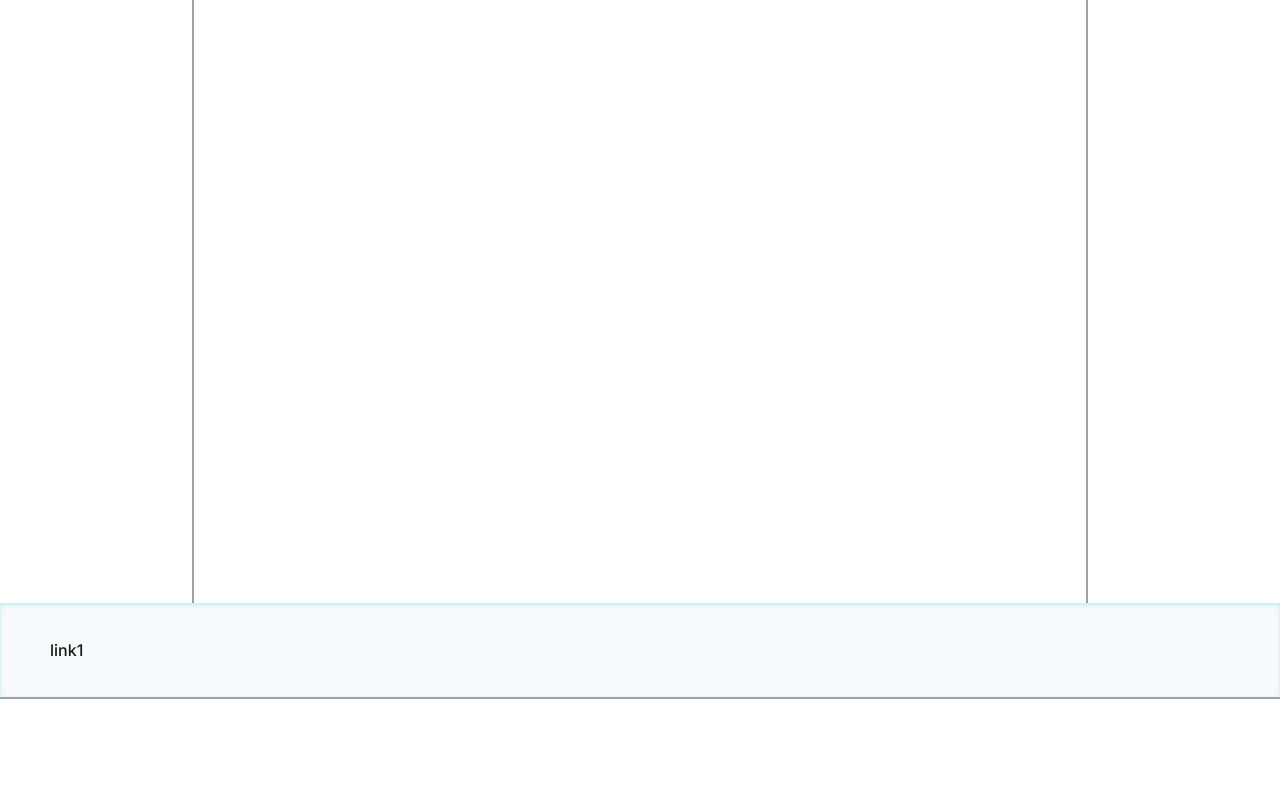
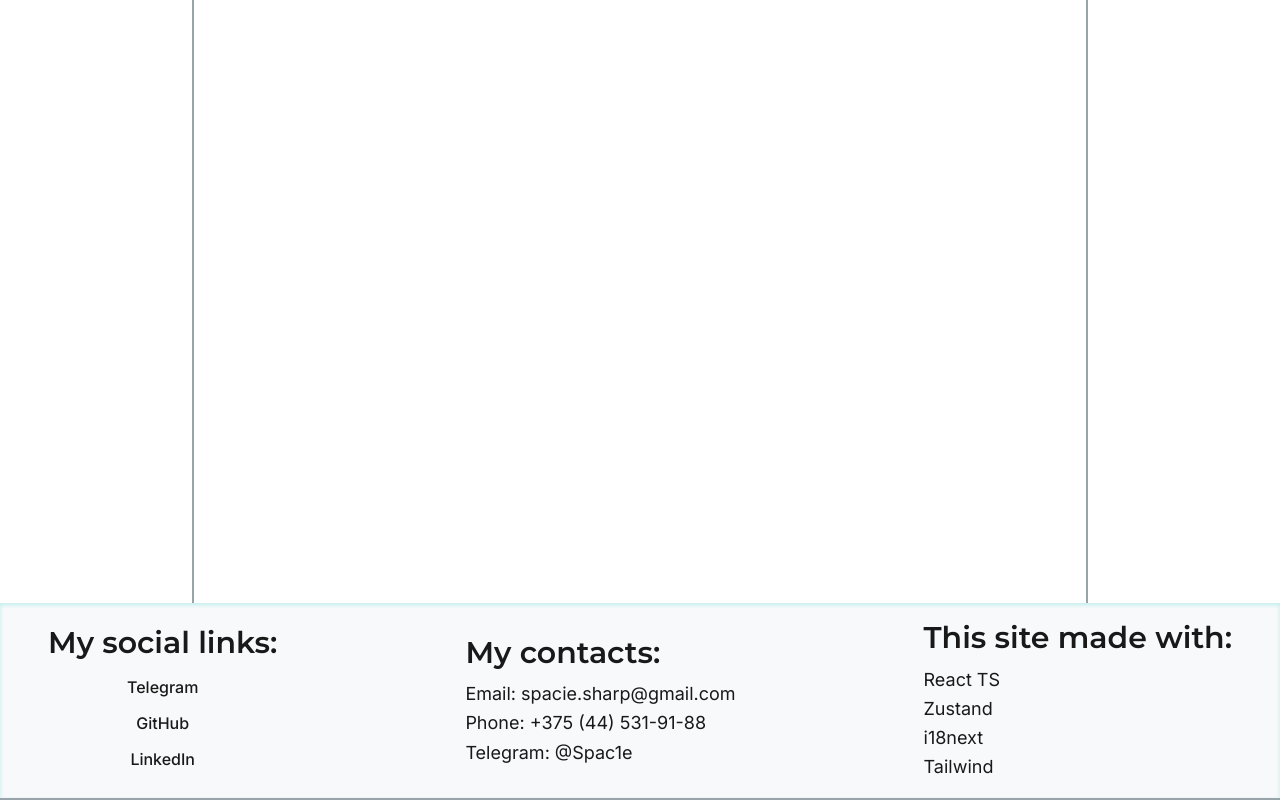
Before and after one commit to ArahabakiGod/arahabakigod.github.io, a React (Vite) app: page / in a window 1280 px wide. Shown: the part 1093-1893 px from the top of the page. Before the commit the page ends 1792 px from the top, so only its background shows below. Built offline with nearby package versions, Linux system fonts and the light colour scheme.

Commit message:
Basic Footer state created.

```diff
--- a/src/components/footer/Contacts.tsx
+++ b/src/components/footer/Contacts.tsx
@@ -0,0 +1,16 @@
+import { Typography } from "../common";
+
+function Contacts() {
+  return (
+    <div className="flex flex-col">
+      <Typography variant="h4" className="pb-1">
+        My contacts:
+      </Typography>
+      <Typography>Email: spacie.sharp@gmail.com</Typography>
+      <Typography>Phone: +375 (44) 531-91-88</Typography>
+      <Typography>Telegram: @Spac1e</Typography>
+    </div>
+  );
+}
+
+export default Contacts;
--- a/src/components/footer/Footer.tsx
+++ b/src/components/footer/Footer.tsx
@@ -1,21 +1,15 @@
-import { Button, Typography } from "../common";
+import Contacts from "./Contacts";
+import Links from "./Links";
+import TechStack from "./TechStack";
 
 function Footer() {
   return (
-    <div className="flex flex-row left-0 bg-background-secondary opacity-90 w-full justify-between items-center px-2 h-12 border-b-2 border-border-light inset-shadow-sm inset-shadow-accent/40">
-      <div className="flex flex-col">
-          <Button variant="ghost" className="h-2">
-            link1
-          </Button>
-      </div>
-      <div>
-
-      </div>
-      <div>
-
-      </div>
+    <div className="flex h-full py-2 px-6 flex-row left-0 bg-background-secondary opacity-90 w-full justify-between items-center px-2 h-12 border-b-2 border-border-light inset-shadow-sm inset-shadow-accent/40">
+      <Links />
+      <Contacts />
+      <TechStack />
     </div>
   );
 }
 
-export default Footer
+export default Footer;
--- a/src/components/footer/Links.tsx
+++ b/src/components/footer/Links.tsx
@@ -0,0 +1,22 @@
+import { Button, Typography } from "../common";
+
+function Links() {
+  return (
+    <div className="flex flex-col">
+      <Typography variant="h4" className="pb-1">
+        My social links:
+      </Typography>
+      <Button variant="ghost" className="h-1" icon="">
+        Telegram
+      </Button>
+      <Button variant="ghost" className="h-2" icon="">
+        GitHub
+      </Button>
+      <Button variant="ghost" className="h-2" icon="">
+        LinkedIn
+      </Button>
+    </div>
+  );
+}
+
+export default Links
--- a/src/components/footer/TechStack.tsx
+++ b/src/components/footer/TechStack.tsx
@@ -0,0 +1,17 @@
+import { Typography } from "../common";
+
+function TechStack() {
+  return (
+    <div className="flex flex-col">
+      <Typography variant="h4" className="pb-1">
+        This site made with:
+      </Typography>
+      <Typography>React TS</Typography>
+      <Typography>Zustand</Typography>
+      <Typography>i18next</Typography>
+      <Typography>Tailwind</Typography>
+    </div>
+  );
+}
+
+export default TechStack;
```
